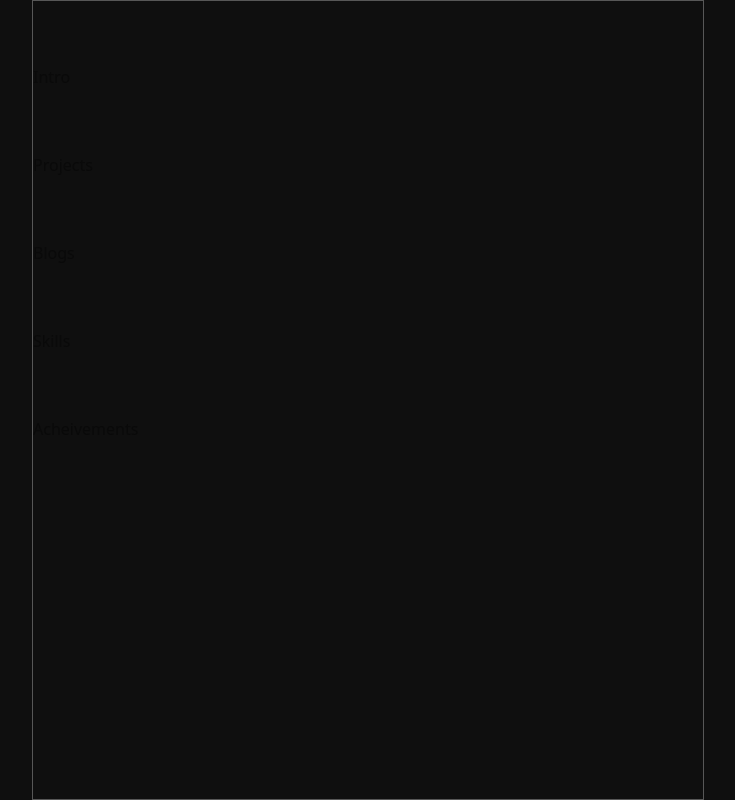
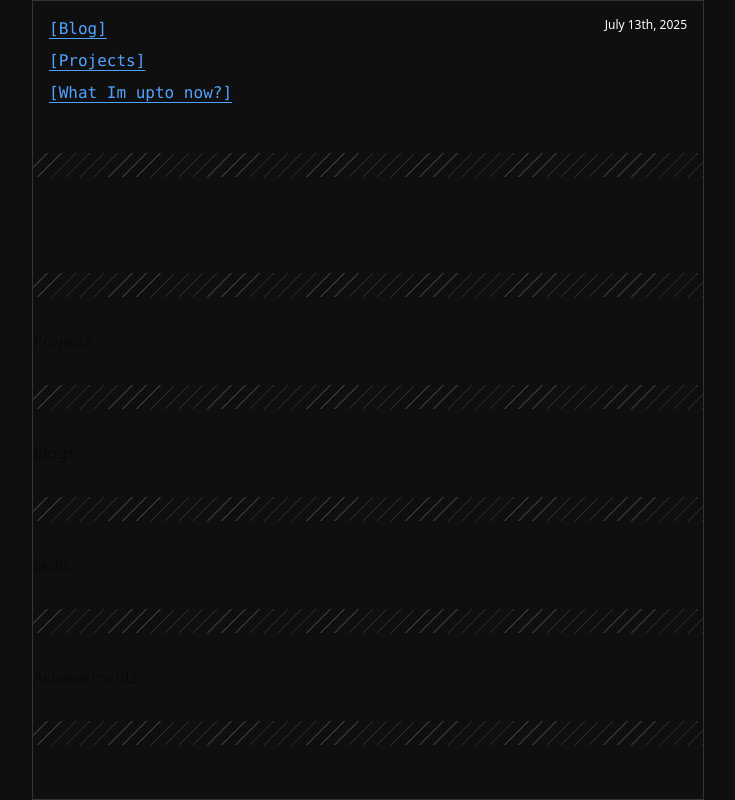
Before and after one commit to VinayyOjha/portfolio, a React (Vite) app: page / in a window 1280 px wide. Shown: the whole page, without its empty margins (272-1007 px from the left). Built offline with nearby package versions, Linux system fonts and the light colour scheme.

Commit message:
completed Nav

```diff
--- a/package.json
+++ b/package.json
@@ -10,6 +10,7 @@
     "preview": "vite preview"
   },
   "dependencies": {
+    "@radix-ui/react-slot": "^1.2.3",
     "@tailwindcss/vite": "^4.1.11",
     "class-variance-authority": "^0.7.1",
     "clsx": "^2.1.1",
--- /dev/null
+++ b/src/components/common/NewDate.tsx
@@ -0,0 +1,27 @@
+const getOrdinal = (day:number): string => {
+  if (day > 3 && day < 21) return "th";
+  switch (day % 10) {
+    case 1:
+      return "st";
+    case 2:
+      return "nd";
+    case 3:
+      return "rd";
+    default:
+      return "th";
+  }
+}
+
+const today = new Date();
+const day = today.getDate();
+const month = today.toLocaleString("default", {month:"long"})
+const year = today.getFullYear();
+const ordinal = getOrdinal(day);
+
+export const NewDate = () => {
+  return (
+    <div className="text-xs text-white">
+        <span>{` ${month} ${day}${ordinal}, ${year}`}</span>
+    </div>
+  )
+}
--- /dev/null
+++ b/src/components/common/Separator.tsx
@@ -0,0 +1,16 @@
+
+const Separator = () => {
+  return (
+    <div className='my-8 h-6 relative'>
+        <div
+        className=" inset-0 absolute bg-gradient-to-r from-white to-transparent"
+          style={{
+            backgroundImage: "repeating-linear-gradient(-45deg, #333333 0 1px, transparent 1px 10px)",
+            opacity: 1
+          }}>
+        </div>
+    </div>
+  )
+}
+
+export default Separator
--- /dev/null
+++ b/src/components/ui/button.tsx
@@ -0,0 +1,59 @@
+import * as React from "react"
+import { Slot } from "@radix-ui/react-slot"
+import { cva, type VariantProps } from "class-variance-authority"
+
+import { cn } from "@/lib/utils"
+
+const buttonVariants = cva(
+  "inline-flex items-center justify-center gap-2 whitespace-nowrap rounded-md text-sm font-medium transition-all disabled:pointer-events-none disabled:opacity-50 [&_svg]:pointer-events-none [&_svg:not([class*='size-'])]:size-4 shrink-0 [&_svg]:shrink-0 outline-none focus-visible:border-ring focus-visible:ring-ring/50 focus-visible:ring-[3px] aria-invalid:ring-destructive/20 dark:aria-invalid:ring-destructive/40 aria-invalid:border-destructive",
+  {
+    variants: {
+      variant: {
+        default:
+          "bg-primary text-primary-foreground shadow-xs hover:bg-primary/90",
+        destructive:
+          "bg-destructive text-white shadow-xs hover:bg-destructive/90 focus-visible:ring-destructive/20 dark:focus-visible:ring-destructive/40 dark:bg-destructive/60",
+        outline:
+          "border bg-background shadow-xs hover:bg-accent hover:text-accent-foreground dark:bg-input/30 dark:border-input dark:hover:bg-input/50",
+        secondary:
+          "bg-secondary text-secondary-foreground shadow-xs hover:bg-secondary/80",
+        ghost:
+          "hover:bg-accent hover:text-accent-foreground dark:hover:bg-accent/50",
+        link: "text-primary underline-offset-4 hover:underline",
+      },
+      size: {
+        default: "h-9 px-4 py-2 has-[>svg]:px-3",
+        sm: "h-8 rounded-md gap-1.5 px-3 has-[>svg]:px-2.5",
+        lg: "h-10 rounded-md px-6 has-[>svg]:px-4",
+        icon: "size-9",
+      },
+    },
+    defaultVariants: {
+      variant: "default",
+      size: "default",
+    },
+  }
+)
+
+function Button({
+  className,
+  variant,
+  size,
+  asChild = false,
+  ...props
+}: React.ComponentProps<"button"> &
+  VariantProps<typeof buttonVariants> & {
+    asChild?: boolean
+  }) {
+  const Comp = asChild ? Slot : "button"
+
+  return (
+    <Comp
+      data-slot="button"
+      className={cn(buttonVariants({ variant, size, className }))}
+      {...props}
+    />
+  )
+}
+
+export { Button, buttonVariants }
--- a/src/pages/Intro.tsx
+++ b/src/pages/Intro.tsx
@@ -1,7 +1,9 @@
 
 const Intro = () => {
   return (
-    <div>Intro</div>
+    <div className="p-2 md:p-4">
+
+    </div>
   )
 }
 
--- a/src/pages/Landing.tsx
+++ b/src/pages/Landing.tsx
@@ -1,3 +1,4 @@
+import Separator from "@/components/common/Separator";
 import { Acheivements } from "./Acheivements";
 import { Blogs } from "./Blogs";
 import Intro from "./Intro";
@@ -8,14 +9,20 @@ import { Skills } from "./Skills";
 const Landing = () => {
   return (
     <div className="min-h-screen bg-[#0f0f0f]">
-      <div className="container min-h-screen max-w-2xl mx-auto border border-white/30">
-        <div className="flex flex-col gap-16">
+      <div className="container min-h-screen max-w-2xl mx-auto border border-white/15">
+        <div className=" flex flex-col ">
           <Nav />
+          <Separator />
           <Intro />
+          <Separator />
           <Projects />
+          <Separator />
           <Blogs />
+          <Separator />
           <Skills />
+          <Separator />
           <Acheivements />
+          <Separator />
         </div>
       </div>
     </div>
--- a/src/pages/Nav.tsx
+++ b/src/pages/Nav.tsx
@@ -1,9 +1,24 @@
-import React from 'react'
+import { NewDate } from "@/components/common/NewDate"
+
 
 const Nav = () => {
   return (
-    <div>
+    <div className="p-2 md:p-4 flex justify-between text-blue-400">
+      {/* Left Container */}
+      <div className="flex flex-col items-start gap-2">
+        <div className="font-mono underline underline-offset-4">
+          [Blog]
+        </div>
+        <div className="font-mono underline underline-offset-4">
+          [Projects]
+        </div>
+        <div className="font-mono underline underline-offset-4">
+          [What Im upto now?]
+        </div>
+      </div>
 
+      {/* Right Container */}
+      <NewDate />
     </div>
   )
 }
```
Also changed, not shown: 1 other file (tests, documents, lock files or other folders).
